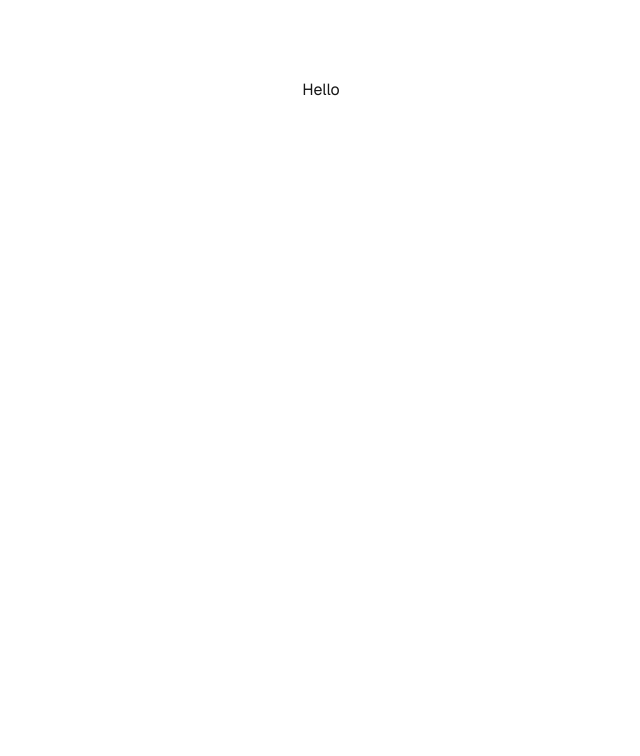
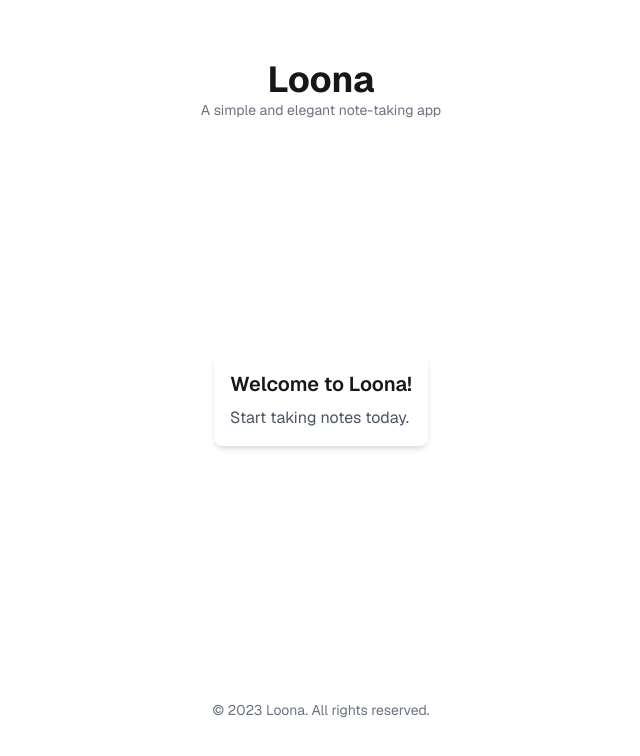
Before and after one commit to TazkieCT/Loona-Landing-Page, a Next.js app in the folder loona/: page / in a window 1280 px wide. Shown: the top 756 px of the page, without its empty margins (319-959 px from the left). Built offline with nearby package versions, Linux system fonts and the light colour scheme.

Commit message:
Update page.tsx

```diff
--- a/loona/src/app/page.tsx
+++ b/loona/src/app/page.tsx
@@ -1,7 +1,19 @@
 export default function Home() {
   return (
     <div className="grid grid-rows-[20px_1fr_20px] items-center justify-items-center min-h-screen p-8 pb-20 gap-16 sm:p-20 font-[family-name:var(--font-geist-sans)]">
-      Hello
+      <div className="text-2xl text-center">
+        <h1 className="text-4xl font-bold">Loona</h1>
+        <p className="text-sm text-gray-500">A simple and elegant note-taking app</p>
+      </div>
+      <div className="flex flex-col items-center justify-center gap-8">
+        <div className="w-full max-w-md p-4 bg-white rounded-lg shadow-md">
+          <h2 className="text-xl font-semibold">Welcome to Loona!</h2>
+          <p className="mt-2 text-gray-600">Start taking notes today.</p>
+        </div>
+      </div>
+      <footer className="text-sm text-gray-500">
+        &copy; 2023 Loona. All rights reserved.
+      </footer>
     </div>
   );
 }
```
